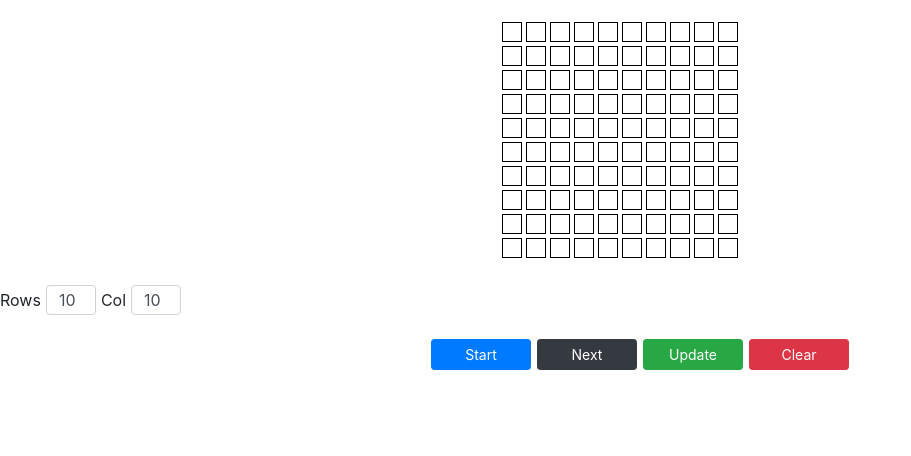
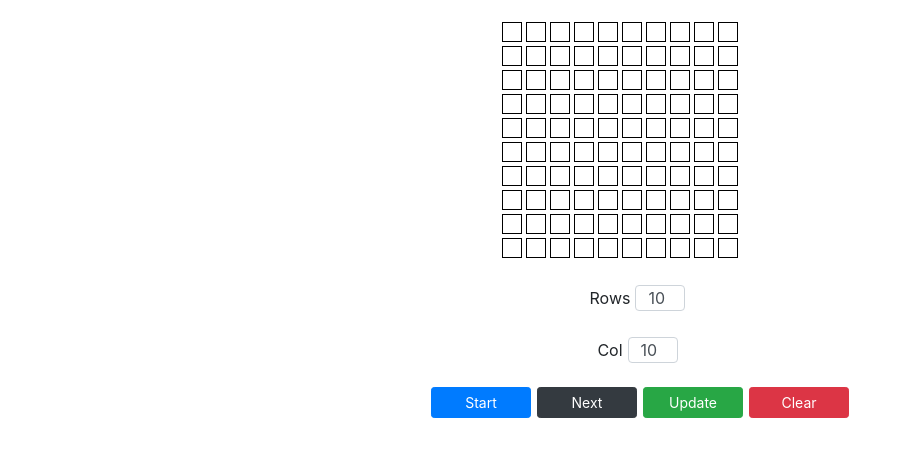
Before and after one commit to curtisyungen/conway, a React (Create React App) app: page / in a window 1280 px wide. Shown: the top 456 px of the page, without its empty margins (0-911 px from the left). Built offline with nearby package versions, Linux system fonts and the light colour scheme.

Commit message:
Add files via upload

```diff
--- a/src/components/Board/board.css
+++ b/src/components/Board/board.css
@@ -5,13 +5,12 @@
 }
 
 .boardForm {
-    display: flex;
-    flex-direction: row;
+    text-align: center;
 }
 
 .boardSize {
     display: inline-block;
-    height: 30px;
+    height: 26px;
     margin: 5px;
     width: 50px;
 }
--- a/src/components/Board/board.js
+++ b/src/components/Board/board.js
@@ -279,6 +279,7 @@ class Board extends Component {
                                 id="boardHeight"
                                 onChange={this.handleInputChange}
                                 defaultValue={10}
+                                maxValue={10}
                             />
                         </div>
                         <div className="form-group">
@@ -291,6 +292,7 @@ class Board extends Component {
                                 id="boardWidth"
                                 onChange={this.handleInputChange}
                                 defaultValue={10}
+                                maxValue={10}
                             />
                         </div>
                     </form>
```
